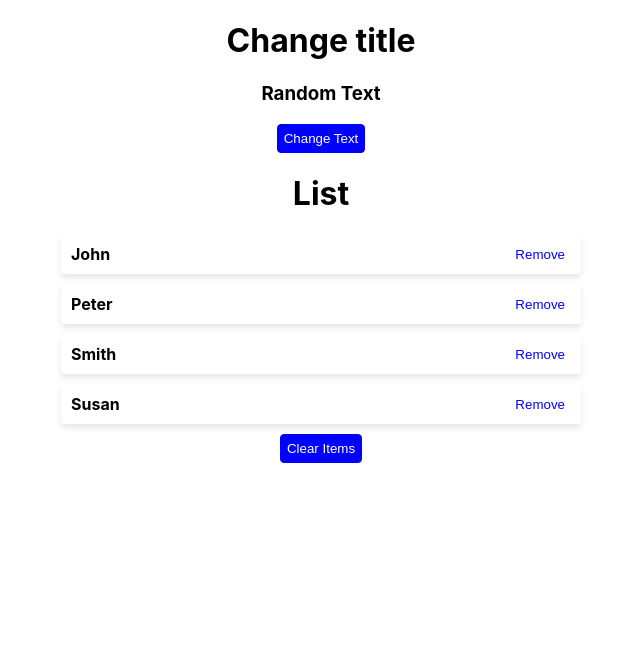
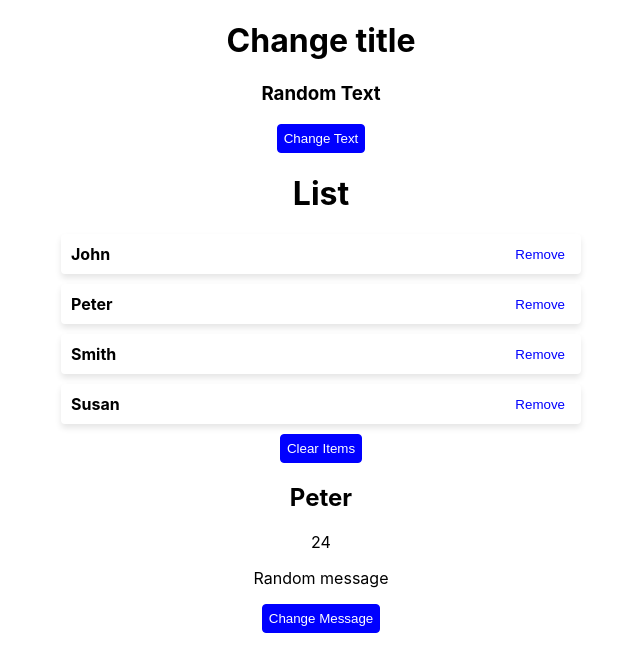
Before and after one commit to rjain-deqode/react-hooks, a React (Create React App) app: page / in a window 1280 px wide. Shown: the top 672 px of the page, without its empty margins (319-959 px from the left). Built offline with nearby package versions, Linux system fonts and the light colour scheme.

Commit message:
useState object

```diff
--- a/src/App.js
+++ b/src/App.js
@@ -2,12 +2,14 @@ import React from "react";
 import "./App.css";
 import { UseStateArray } from "./components/UseStateArray";
 import { UseStateBasics } from "./components/UseStateBasics";
+import { UseStateObject } from "./components/UseStateObject";
 
 function App() {
   return (
     <div className="container">
      <UseStateBasics />
      <UseStateArray />
+     <UseStateObject />
     </div>
   );
 }
--- /dev/null
+++ b/src/components/UseStateObject.js
@@ -0,0 +1,20 @@
+import React, { useState } from "react";
+
+export const UseStateObject = () => {
+  const [people, setPeople] = useState({
+    name: "Peter",
+    age: 24,
+    message: "Random message",
+  });
+  const changeMessage = () => {
+    setPeople({...people, message:"Hello People"})
+  };
+  return (
+    <div>
+      <h2>{people.name}</h2>
+      <p>{people.age}</p>
+      <p>{people.message}</p>
+      <button onClick={changeMessage} className="btn">Change Message</button>
+    </div>
+  );
+};
```
